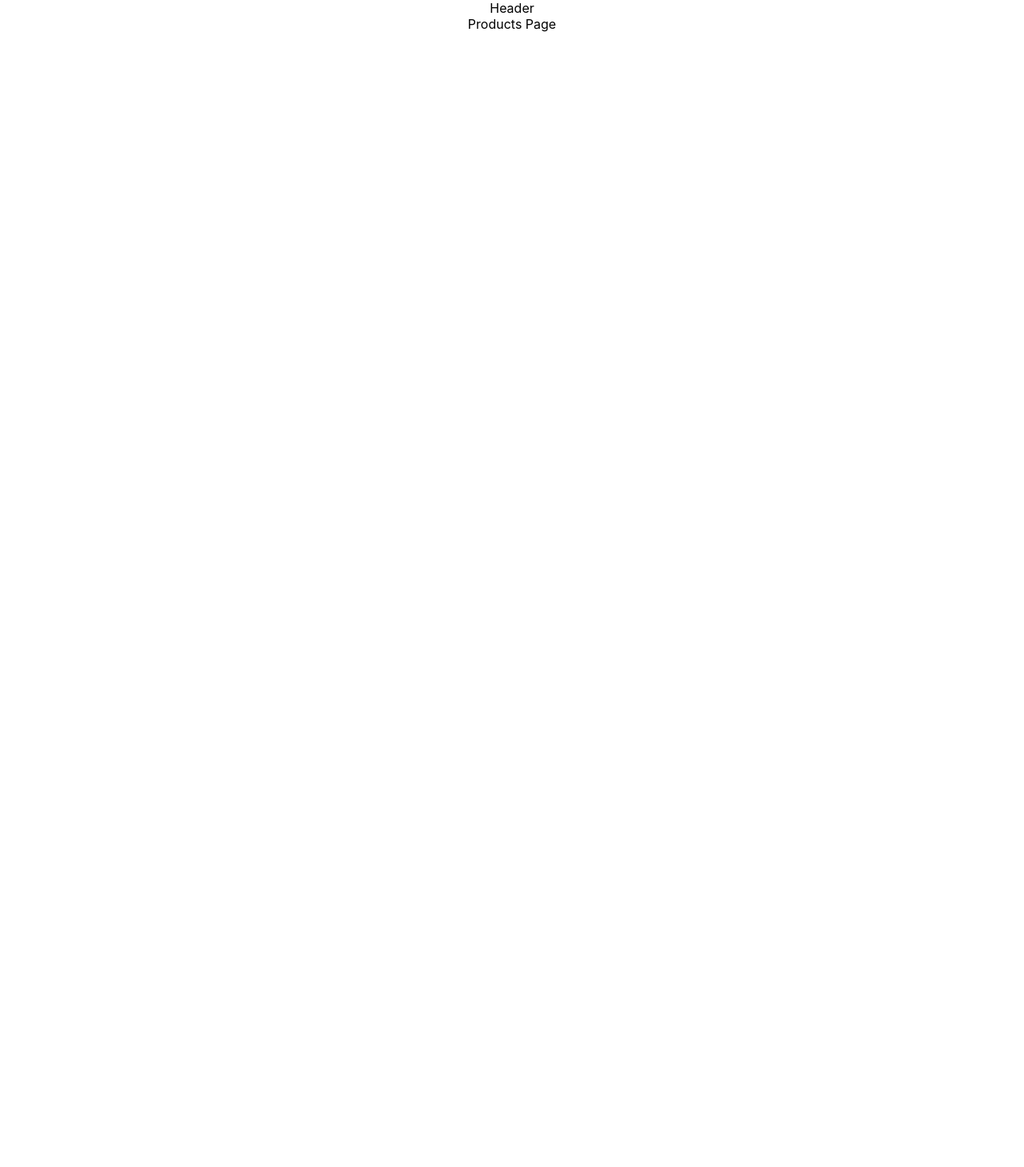
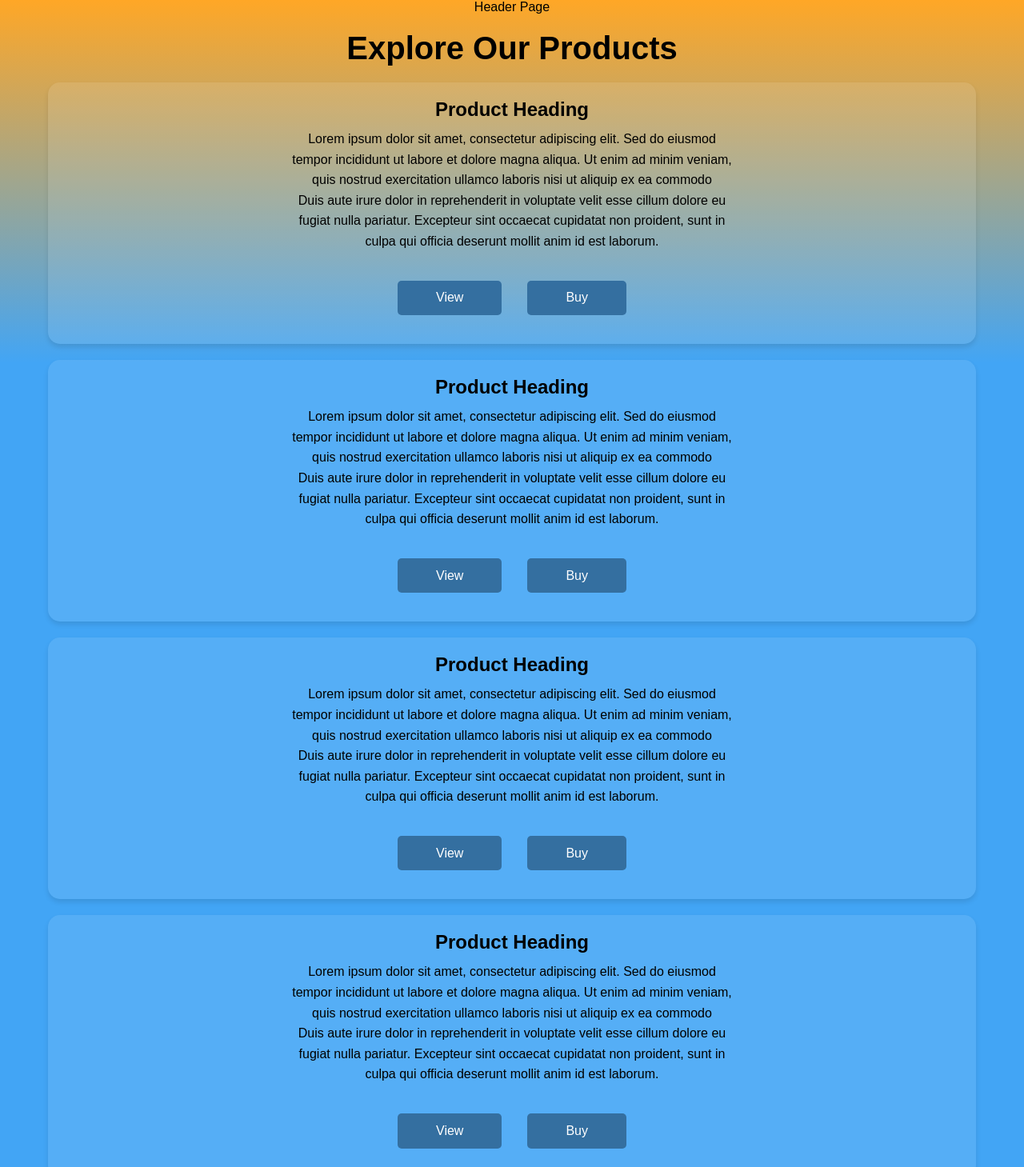
Before and after one commit to ani2727/Work-Momentum, a React (Create React App) app: page /products in a window 1280 px wide. Shown: the top 1459 px of the page at 80% size. Before the commit the page ends 800 px from the top, so only its background shows below. Built offline with nearby package versions, Linux system fonts and the light colour scheme.

Commit message:
Second commit

```diff
--- a/src/components/Header.js
+++ b/src/components/Header.js
@@ -2,7 +2,7 @@
 
 const Header = ()=>{
     return(
-        <div>Header</div>
+        <div>Header Page</div>
     )
 }
 
--- /dev/null
+++ b/src/components/Products.css
@@ -0,0 +1,125 @@
+/*
+body {
+    font-family: Arial, sans-serif;
+    margin: 0;
+    padding: 0;
+    background: linear-gradient(180deg, #ffa726 0%, #42a5f5 30%);
+}
+
+.products {
+    max-width: 1200px;
+    margin: 0 auto;
+    padding: 20px;
+    text-align: center;
+}
+
+h1 {
+    font-size: 2.5em;
+    margin-bottom: 20px;
+}
+
+.product1 {
+    background: rgba(255, 255, 255, 0.1);
+    border-radius: 15px;
+    padding: 20px;
+    margin: 20px 0;
+    box-shadow: 0 4px 6px rgba(0, 0, 0, 0.1);
+    transition: linear 0.3s;
+}
+
+.product1:hover{
+    transform: scale(1.02);
+
+}
+
+.product1 h2 {
+    font-size: 1.5em;
+    margin-bottom: 10px;
+}
+
+.product1 p {
+    font-size: 1em;
+    line-height: 1.6;
+}
+
+.product-btns {
+    margin-top: 20px;
+}
+
+.product-btns button {
+    background: #42a5f5;
+    border: none;
+    border-radius: 5px;
+    color: #fff;
+    padding: 10px 20px;
+    margin: 5px;
+    cursor: pointer;
+    transition: linear 0.3s ease;
+}
+
+.product-btns button:hover {
+    background: #1e88e5;
+} */
+
+
+body {
+    font-family: Arial, sans-serif;
+    margin: 0;
+    padding: 0;
+    background: linear-gradient(180deg, #ffa726 0%, #42a5f5 30%);
+}
+
+.products {
+    max-width: 75rem; /* 1200px */
+    margin: 0 auto;
+    padding: 1.25rem; /* 20px */
+    text-align: center;
+}
+
+h1 {
+    font-size: 2.5em; /* 40px */
+    margin-bottom: 1.25rem; /* 20px */
+}
+
+.product1 {
+    background: rgba(255, 255, 255, 0.1);
+    border-radius: 0.9375rem; /* 15px */
+    padding: 1.25rem; /* 20px */
+    margin: 1.25rem 0; /* 20px */
+    box-shadow: 0 0.25rem 0.375rem rgba(0, 0, 0, 0.1); /* 4px 6px */
+    transition: linear 0.3s;
+}
+
+.product1:hover {
+    transform: scale(1.02);
+}
+
+.product1 h2 {
+    font-size: 1.5em; /* 24px */
+    margin-bottom: 0.625rem; /* 10px */
+}
+
+.product1 p {
+    font-size: 1em; /* 16px */
+    line-height: 1.6;
+}
+
+.product-btns {
+    margin-top: 1.25rem; /* 20px */
+}
+
+.product-btns button {
+    background: #346fa0;
+    border: none;
+    border-radius: 0.3125rem; /* 5px */
+    color: #fff;
+    font-size: 1em;
+    padding: 0.8rem 3rem; /* 10px 20px */
+    margin: 1rem; /* 5px */
+    cursor: pointer;
+    transition: linear 0.3s ease;
+}
+
+.product-btns button:hover {
+    background: #1e88e5;
+}
--- a/src/components/Products.js
+++ b/src/components/Products.js
@@ -1,7 +1,66 @@
+import "./Products.css"
 
 const Products = ()=>{
     return(
-        <div>Products Page</div>
+        <div className="products">
+            <h1>Explore Our Products</h1>
+                <div className="product1">
+                    <h2>Product Heading</h2>
+                    <p>Lorem ipsum dolor sit amet, consectetur adipiscing elit. Sed do eiusmod<br/>
+                        tempor incididunt ut labore et dolore magna aliqua. Ut enim ad minim veniam, <br/>
+                        quis nostrud exercitation ullamco laboris nisi ut aliquip ex ea commodo <br/>
+                        Duis aute irure dolor in reprehenderit in voluptate velit esse cillum dolore eu<br/>
+                        fugiat nulla pariatur. Excepteur sint occaecat cupidatat non proident, sunt in <br/>
+                        culpa qui officia deserunt mollit anim id est laborum.
+                    </p>
+                    <div className="product-btns">
+                        <button>View</button>
+                        <button>Buy</button>
+                    </div>
+                </div>
+                <div className="product1">
+                    <h2>Product Heading</h2>
+                    <p>Lorem ipsum dolor sit amet, consectetur adipiscing elit. Sed do eiusmod<br/>
+                        tempor incididunt ut labore et dolore magna aliqua. Ut enim ad minim veniam, <br/>
+                        quis nostrud exercitation ullamco laboris nisi ut aliquip ex ea commodo <br/>
+                        Duis aute irure dolor in reprehenderit in voluptate velit esse cillum dolore eu<br/>
+                        fugiat nulla pariatur. Excepteur sint occaecat cupidatat non proident, sunt in <br/>
+                        culpa qui officia deserunt mollit anim id est laborum.
+                    </p>
+                    <div className="product-btns">
+                        <button>View</button>
+                        <button>Buy</button>
+                    </div>
+                </div>
+                <div className="product1">
+                    <h2>Product Heading</h2>
+                    <p>Lorem ipsum dolor sit amet, consectetur adipiscing elit. Sed do eiusmod<br/>
+                        tempor incididunt ut labore et dolore magna aliqua. Ut enim ad minim veniam, <br/>
+                        quis nostrud exercitation ullamco laboris nisi ut aliquip ex ea commodo <br/>
+                        Duis aute irure dolor in reprehenderit in voluptate velit esse cillum dolore eu<br/>
+                        fugiat nulla pariatur. Excepteur sint occaecat cupidatat non proident, sunt in <br/>
+                        culpa qui officia deserunt mollit anim id est laborum.
+                    </p>
+                    <div className="product-btns">
+                        <button>View</button>
+                        <button>Buy</button>
+                    </div>
+                </div>
+                <div className="product1">
+                    <h2>Product Heading</h2>
+                    <p>Lorem ipsum dolor sit amet, consectetur adipiscing elit. Sed do eiusmod<br/>
+                        tempor incididunt ut labore et dolore magna aliqua. Ut enim ad minim veniam, <br/>
+                        quis nostrud exercitation ullamco laboris nisi ut aliquip ex ea commodo <br/>
+                        Duis aute irure dolor in reprehenderit in voluptate velit esse cillum dolore eu<br/>
+                        fugiat nulla pariatur. Excepteur sint occaecat cupidatat non proident, sunt in <br/>
+                        culpa qui officia deserunt mollit anim id est laborum.
+                    </p>
+                    <div className="product-btns">
+                        <button>View</button>
+                        <button>Buy</button>
+                    </div>
+                </div>
+        </div>
     )
 }
 
--- /dev/null
+++ b/src/components/Services.css
@@ -0,0 +1,78 @@
+*{
+    margin: 0;
+    padding: 0;
+    box-sizing: border-box;
+    font-family: Arial, sans-serif;
+}
+
+.body{
+   margin-top: 40px;
+}
+
+.Card{
+   display: flex;
+   justify-content: space-evenly;
+   margin: 50px 0;
+   margin-bottom: 120px;
+   /* background-color: #a785df; */
+}
+
+.webData{
+    width: 550px;
+    margin-top: 10px;
+    /* background-color: #a785df;  */
+}
+
+#webImg{
+    width: 550px;
+    /* height: 200px; */
+    border-radius: 20px;
+}
+
+.gradient-text {
+    font-size: 3.5em;
+    font-weight: bold;
+    background: linear-gradient(45deg,#905fdf, #d67272, #3c963c, #5d5dee);
+    -webkit-background-clip: text;
+    background-clip: text;
+    color: transparent;
+  }
+
+  .text{
+    font-size: 1.5em;
+    padding: 20px;
+    text-align: justify;
+    margin: 5px 0;
+    /* background-color: #a785df;  */
+  }
+
+  .btn{
+       margin-top: 7px;
+       margin-right: 25px;
+       margin-left: 25px;
+       padding: 10px;
+       border-radius: 25px;
+       /* box-shadow:#905fdf; */
+       background-color: #5d5dee;
+       margin: 5px 0;
+  }
+
+.btn > h2{
+    background-color: #5d5dee;
+    padding: 0 10px;
+}
+
+.btn:hover{
+    cursor: pointer;
+    scale: calc(1.1);
+}
+
+.cloudHeading{
+    font-size: 3.5em;
+    font-weight: bold;
+    background: linear-gradient(45deg,#4d10af, #354135, #270a55, #800080);
+    -webkit-background-clip: text;
+    background-clip: text;
+    color: transparent;
+    margin: 5px 0;
+  }
--- a/src/components/Services.js
+++ b/src/components/Services.js
@@ -1,8 +1,47 @@
+import "./Services.css"
 
 const Services = ()=>{
     return(
-        <div>Services Page</div>
+         <div className="body">
+
+          <div className="Card">
+            <div className='webData'>
+                <h1 className='gradient-text'>Web Development</h1>
+                <p className='text'>Save 30% on tuition, learn the full product design process and become dual certified in both UX and UI with credit-rated distinction. </p>
+                <button className='btn'><h2>Book a Demo</h2></button> <button className='btn'><h2>enroll now for $100/mon</h2></button>
+             </div>
+            <div><img src="https://img.freepik.com/free-vector/cartoon-web-design-landing-page_52683-70880.jpg" alt=""  id='webImg'/></div>
+          </div>
+
+          <div className="Card">
+            <div><img src="https://st.depositphotos.com/57404040/61008/i/450/depositphotos_610081562-stock-photo-platform-engineering-concept-practice-designing.jpg" alt=""  id='webImg'/></div>
+            <div className='webData'>
+                <h1 className='cloudHeading'>Cloud & DevOps</h1>
+                <p className='text'>Save 30% on tuition, learn the full product design process and become dual certified in both UX and UI with credit-rated distinction. </p>
+                <button className='btn'><h2>Book a Demo</h2></button> <button className='btn'><h2>enroll now for $100/mon</h2></button>
+             </div>
+          </div>
+
+          <div className="Card">
+            <div className='webData'>
+                <h1 className='gradient-text'>Product Design</h1>
+                <p className='text'>Save 30% on tuition, learn the full product design process and become dual certified in both UX and UI with credit-rated distinction. </p>
+                <button className='btn'><h2>Book a Demo</h2></button> <button className='btn'><h2>enroll now for $100/mon</h2></button>
+             </div>
+            <div><img src="https://www.marketing91.com/wp-content/uploads/2017/01/Product-design.jpg" alt=""  id='webImg'/></div>
+          </div>
+
+       </div>
+
     )
 }
 
 export default Services;
+
+// const Services = () =>{
+//     return (
+//         <div>Services</div>
+//     )
+// }
+
+// export default Services;
```
